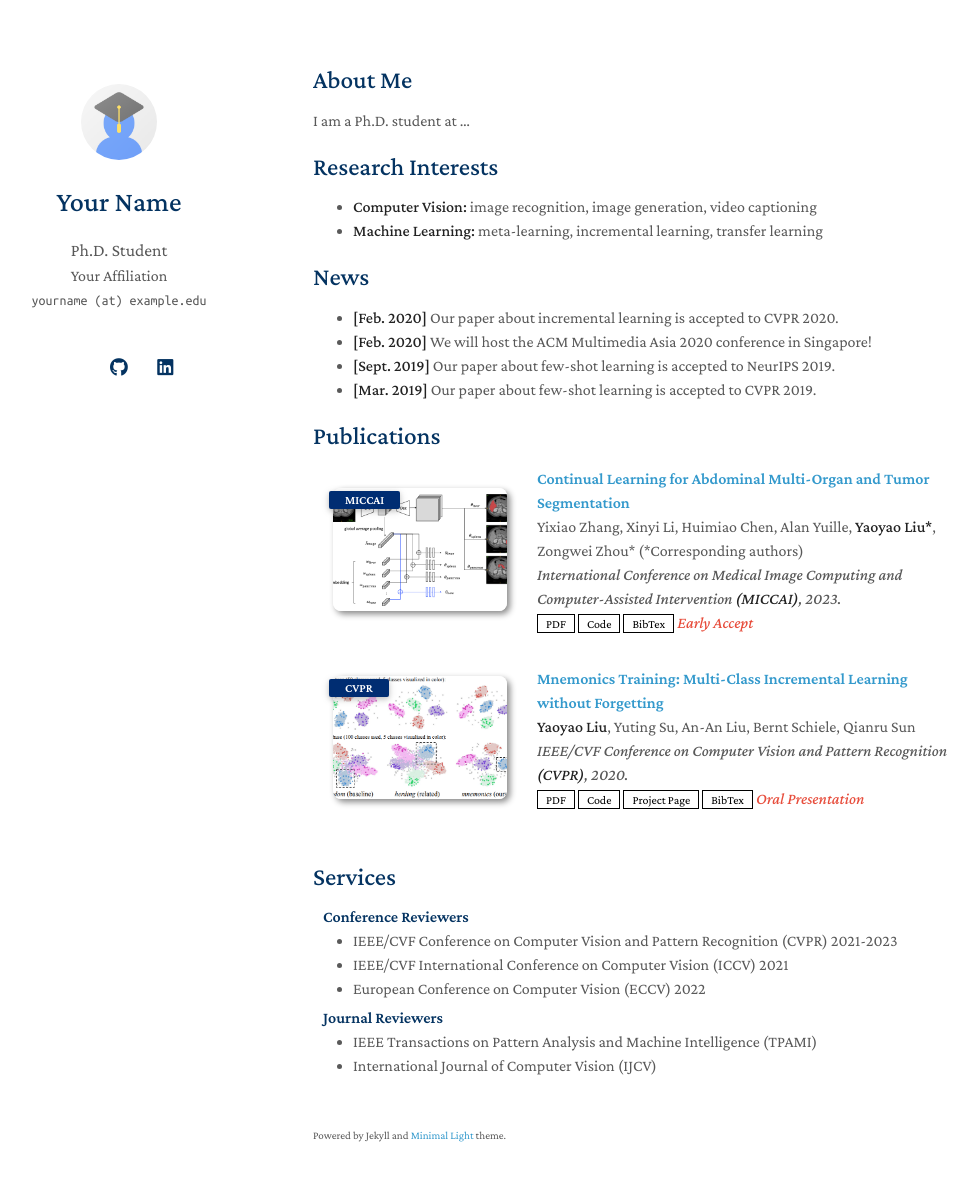
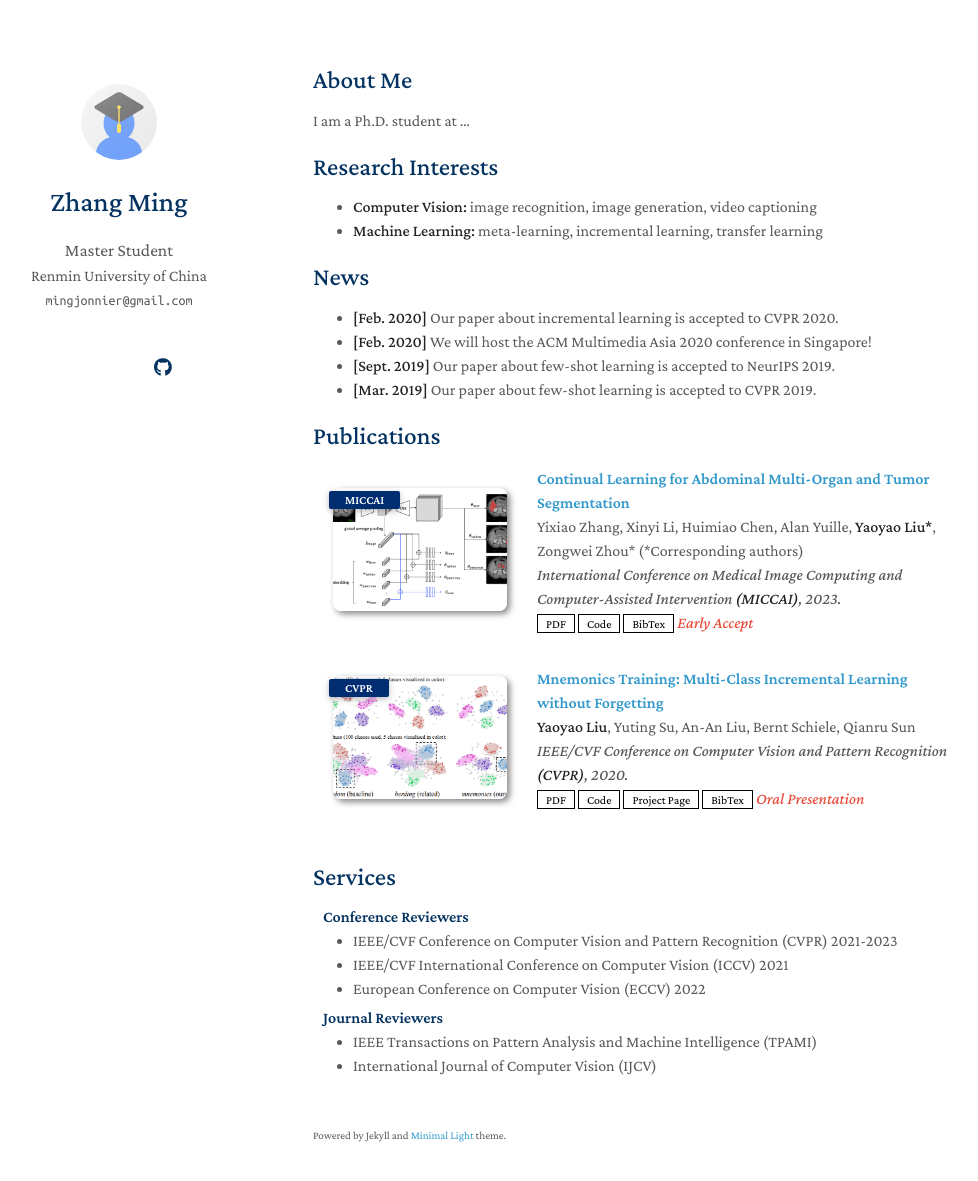
Before and after one commit to zhangming4153/zhangming4153.github.io, a Jekyll site: the page built from index.md, in a window 1280 px wide and 1216 px high. Shown: the top 1181 px of the window, without its empty margins (157-1135 px from the left). Built offline with Jekyll 4.4.1, drawn with Linux system fonts in a browser that asks for light colours; a style sheet for code colours, icons or effects is not loaded; our own code applies the rules of GitHub Pages for plain Markdown files.

Commit message:
Update _config.yml

```diff
--- a/_config.yml
+++ b/_config.yml
@@ -1,8 +1,8 @@
 # Basic Information
-title: Your Name
-position: Ph.D. Student
-affiliation: Your Affiliation
-email: yourname (at) example.edu
+title: Zhang Ming
+position: Master Student
+affiliation: Renmin University of China
+email: mingjonnier@gmail.com
 
 # Search Engine Optimization (SEO)
 # The following information is used to improve the website traffic from search engines, e.g., Google.
@@ -13,10 +13,8 @@ canonical: https://minimal-light-theme.yliu.me/
 # Links
 # If you don't need one of them, you may delete the corresponding line.
 google_scholar: https://scholar.google.com/
-cv_link: assets/files/curriculum_vitae.pdf
+cv_link: assets/files/CV_MingZhang_en.pdf
 github_link: https://github.com/
-linkedin: https://www.linkedin.com/
-twitter: https://twitter.com/
 
 # Images (e.g., your profile picture and your website's favicon)
 # "favicon" and "favicon_dark" are used for the light and dark modes, respectively.
```
